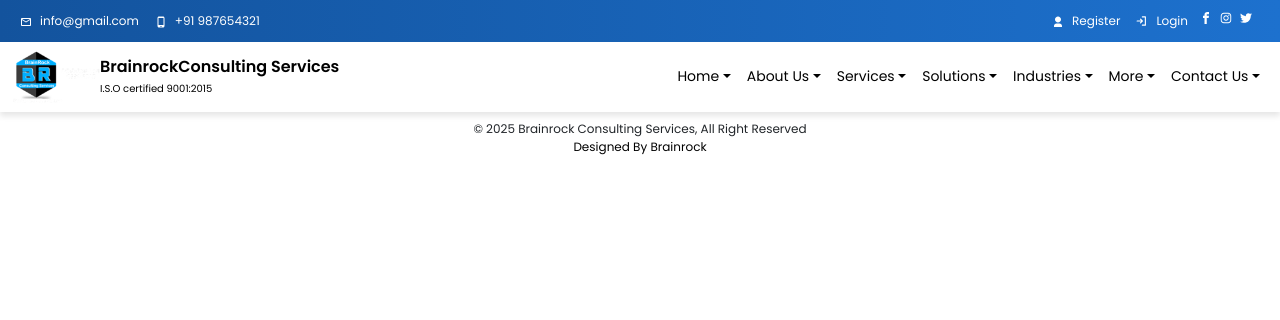
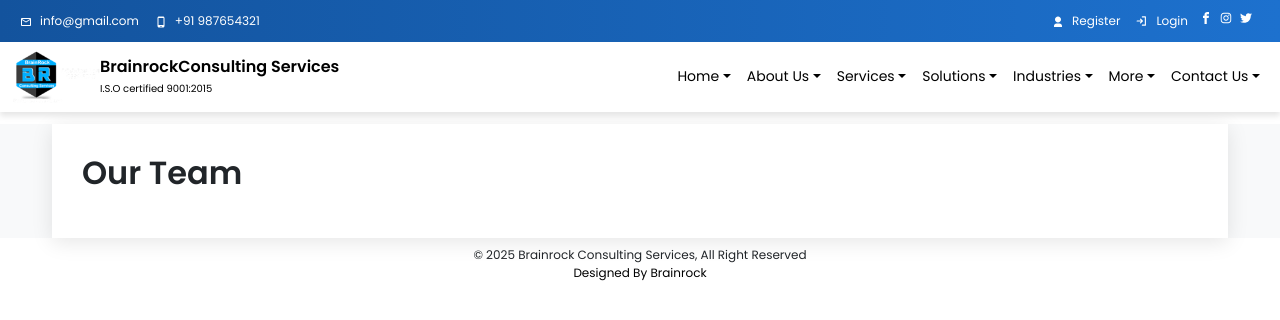
Before and after one commit to rajeshthap/BrainRockWebsite, a React (Create React App) app: page /OurTeam in a window 1280 px wide. Shown: the top 320 px of the page. Built offline with nearby package versions, Linux system fonts and the light colour scheme; no server answers; the HTML template or start-up script is replaced by a standard one.

Commit message:
About us page added

```diff
--- a/src/App.js
+++ b/src/App.js
@@ -38,6 +38,9 @@ import LeaveCalendar from "./componets/hr_dashboard/hr_iinerpage/LeaveCalendar";
 import EmpList from "./componets/hr_dashboard/pay_roll/EmpList";
 import SalaryCalculation from "./componets/hr_dashboard/pay_roll/SalaryCalculation";
 import LeaveManagement from "./componets/hr_dashboard/Leave/LeaveManagement";
+import CompanyProfile from "./componets/pages/aboutus/CompanyProfile";
+import OurTeam from "./componets/pages/aboutus/OurTeam";
+import Careers from "./componets/pages/aboutus/Careers";
 
 
 
@@ -95,6 +98,9 @@ function AppContent() {
         <Route path="/EmployeeList" element={<EmployeeList />} />
         <Route path="/PayrollCharts" element={<PayrollCharts />} />
         <Route path="/PayDashBoard" element={<PayDashBoard />} />
+        <Route path="/CompanyProfile" element={<CompanyProfile />} />
+        <Route path="/OurTeam" element={<OurTeam />} />
+        <Route path="/Careers" element={<Careers />} />
 
         {/* Protected Routes */}
         {
--- /dev/null
+++ b/src/assets/css/aboutus.css
@@ -0,0 +1,22 @@
+.ourteam-section {
+margin-top: 12px;
+  background-color: #f8f9fa; /* light gray background */
+}
+
+.ourteam-box {
+  background-color: #fff;
+  padding: 30px;
+
+  box-shadow: 0px 4px 20px rgba(0, 0, 0, 0.1);
+  transition: transform 0.3s ease, box-shadow 0.3s ease;
+}
+
+.ourteam-box:hover {
+  transform: translateY(-5px);
+  box-shadow: 0px 8px 25px rgba(0, 0, 0, 0.15);
+}
+
+.ourteam-box h2 {
+  margin-bottom: 16px;
+  font-weight: 600;
+}
--- /dev/null
+++ b/src/componets/pages/aboutus/Careers.js
@@ -0,0 +1,18 @@
+import React from 'react';
+import { Container } from 'react-bootstrap';
+import "../../../assets/css/aboutus.css";
+
+function Careers() {
+  return (
+    <div className="ourteam-section">
+      <Container>
+        <div className="ourteam-box">
+          <h2>Careers</h2>
+
+        </div>
+      </Container>
+    </div>
+  );
+}
+
+export default Careers;
--- /dev/null
+++ b/src/componets/pages/aboutus/CompanyProfile.js
@@ -0,0 +1,18 @@
+import React from 'react'
+import { Container } from 'react-bootstrap';
+import "../../../assets/css/aboutus.css";
+
+function CompanyProfile() {
+  return (
+    <div className="ourteam-section">
+         <Container>
+           <div className="ourteam-box">
+             <h2>Company Profile</h2>
+
+           </div>
+         </Container>
+       </div>
+  )
+}
+
+export default CompanyProfile
--- /dev/null
+++ b/src/componets/pages/aboutus/OurTeam.js
@@ -0,0 +1,18 @@
+import React from 'react';
+import { Container } from 'react-bootstrap';
+import "../../../assets/css/aboutus.css";
+
+function OurTeam() {
+  return (
+    <div className="ourteam-section">
+      <Container>
+        <div className="ourteam-box">
+          <h2>Our Team</h2>
+
+        </div>
+      </Container>
+    </div>
+  );
+}
+
+export default OurTeam;
```
